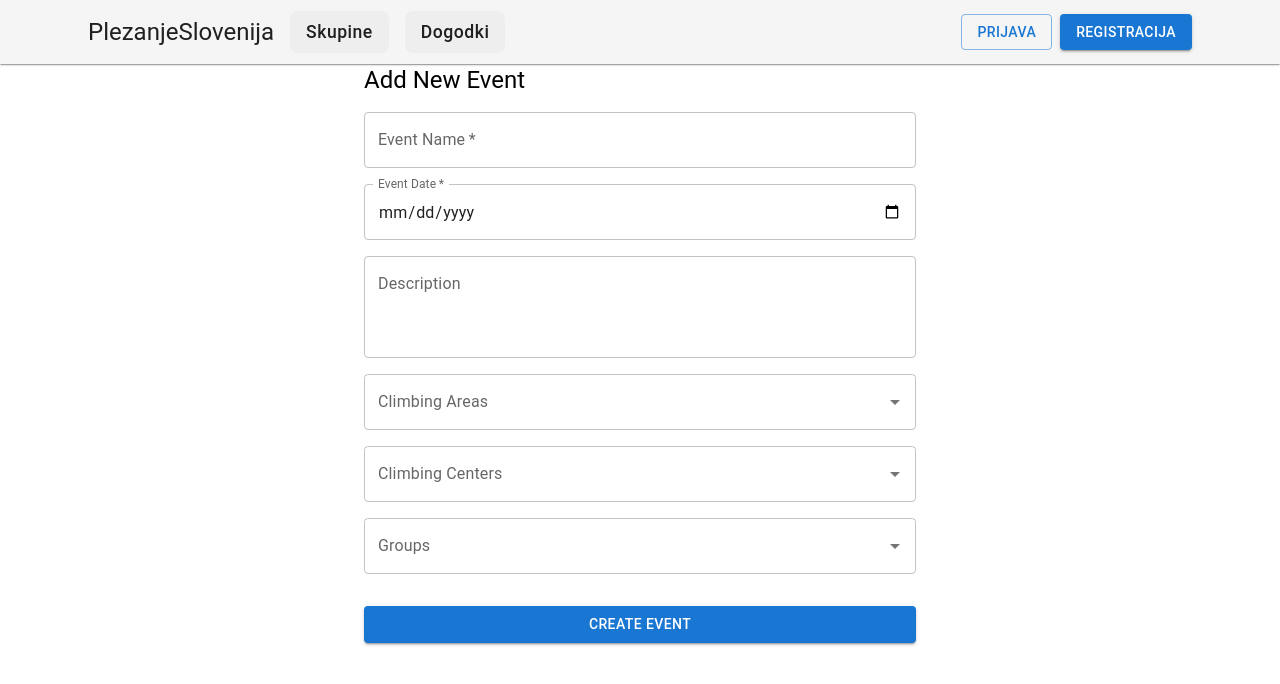
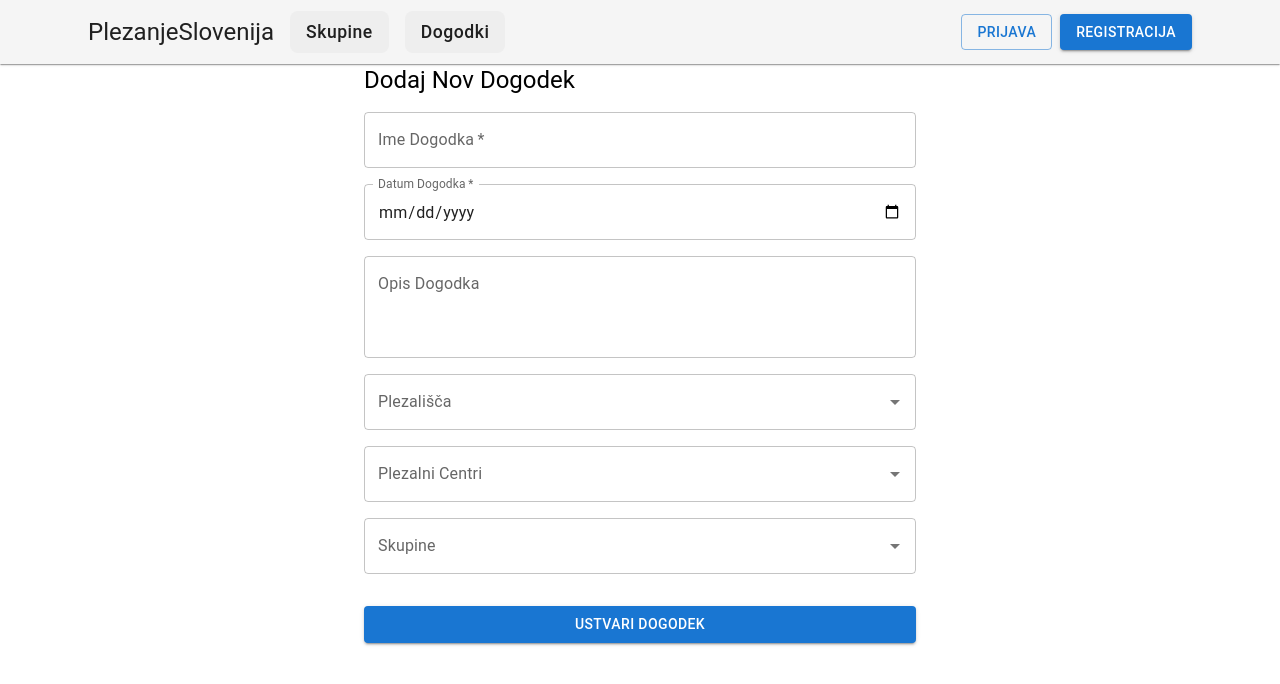
Before and after one commit to RockSolidProject/WebApp, a React (Vite) app in the folder frontend/: page /eventAdd in a window 1280 px wide. Shown: the top 684 px of the page. Built offline with nearby package versions, Linux system fonts and the light colour scheme; no server answers.

Commit message:
ROCK-190: translated to slovene

```diff
--- a/frontend/src/components/EventAddPage.jsx
+++ b/frontend/src/components/EventAddPage.jsx
@@ -132,7 +132,7 @@ function EventAddPage() {
     return (
         <Container maxWidth="sm">
             <Typography variant="h5" gutterBottom>
-                Add New Event
+                Dodaj Nov Dogodek
             </Typography>
             <Box
                 component="form"
@@ -141,7 +141,7 @@ function EventAddPage() {
             >
                 <TextField
                     name="name"
-                    label="Event Name"
+                    label="Ime Dogodka"
                     fullWidth
                     value={eventData.name}
                     onChange={(e) =>
@@ -151,7 +151,7 @@ function EventAddPage() {
                 />
                 <TextField
                     name="date"
-                    label="Event Date"
+                    label="Datum Dogodka"
                     type="date"
                     fullWidth
                     value={eventData.date}
@@ -164,7 +164,7 @@ function EventAddPage() {
                 <TextField
 
                     name="description"
-                    label="Description"
+                    label="Opis Dogodka"
                     multiline
                     minRows={3}
                     fullWidth
@@ -184,7 +184,7 @@ function EventAddPage() {
                     }
                     value={eventData.climbingSpots}
                     renderInput={(params) => (
-                        <TextField {...params} label="Climbing Areas" fullWidth/>
+                        <TextField {...params} label="Plezališča" fullWidth/>
                     )}
                     isOptionEqualToValue={(option, value) => option._id === value._id}
                 />
@@ -199,7 +199,7 @@ function EventAddPage() {
                     }
                     value={eventData.climbingCenters}
                     renderInput={(params) => (
-                        <TextField {...params} label="Climbing Centers" fullWidth/>
+                        <TextField {...params} label="Plezalni Centri" fullWidth/>
                     )}
                     isOptionEqualToValue={(option, value) => option._id === value._id}
                 />
@@ -214,14 +214,14 @@ function EventAddPage() {
                     }
                     value={eventData.groups}
                     renderInput={(params) => (
-                        <TextField {...params} label="Groups" fullWidth/>
+                        <TextField {...params} label="Skupine" fullWidth/>
                     )}
                     isOptionEqualToValue={(option, value) => option._id === value._id}
                 />
 
                 <Typography>{error}</Typography>
                 <Button type="submit" variant="contained" color="primary" onSubmit={handleSubmit}>
-                    Create Event
+                    Ustvari Dogodek
                 </Button>
             </Box>
         </Container>
--- a/frontend/src/components/EventDetailPage.jsx
+++ b/frontend/src/components/EventDetailPage.jsx
@@ -56,11 +56,11 @@ function EventDetailPage() {
                     {event.name}
                 </Typography>
                 <Typography color="text.secondary" gutterBottom>
-                    {new Date(event.date).toLocaleDateString(undefined, {
-                        weekday: "short",
-                        year: "numeric",
-                        month: "short",
-                        day: "numeric",
+                    {new Date(event.date).toLocaleDateString('sl-SI', {
+                        weekday: "short", // e.g., "pon." for "ponedeljek"
+                        year: "numeric",  // e.g., "2025"
+                        month: "short",   // e.g., "jun."
+                        day: "numeric"    // e.g., "2"
                     })}
                 </Typography>
 
@@ -70,21 +70,21 @@ function EventDetailPage() {
 
                 <Divider sx={{ my: 2 }} />
 
-                <Typography variant="h6">Climbing Areas</Typography>
+                <Typography variant="h6">Plezališča</Typography>
                 <Box mb={2}>
                     {event.climbingAreas?.map((area) => (
                         <Chip key={area._id} label={area.name} sx={{ m: 0.5 }} />
                     ))}
                 </Box>
 
-                <Typography variant="h6">Climbing Centers</Typography>
+                <Typography variant="h6">Plezalni centri</Typography>
                 <Box mb={2}>
                     {event.climbingCenters?.map((center) => (
                         <Chip key={center._id} label={center.name} sx={{ m: 0.5 }} />
                     ))}
                 </Box>
 
-                <Typography variant="h6">Groups</Typography>
+                <Typography variant="h6">Skupine</Typography>
                 <Box mb={2}>
                     {event.groups?.map((group) => (
                         <Chip key={group._id} label={group.name} sx={{ m: 0.5 }} />
--- a/frontend/src/components/EventsPage.jsx
+++ b/frontend/src/components/EventsPage.jsx
@@ -66,11 +66,11 @@ function EventsPage() {
                     color="primary"
                     sx={{mt: 3}}
                 >
-                    Add New Event
+                    Dodaj Nov Dogodek
                 </Button>
             </Box>
             <Typography variant="h4" gutterBottom>
-                Upcoming Events
+                Prihajajoči dogodki
             </Typography>
 
             {loading && <CircularProgress sx={{mt: 4}}/>}
@@ -100,15 +100,15 @@ function EventsPage() {
                             <CardContent>
                                 <Typography variant="h6">{event.name}</Typography>
                                 <Typography color="text.secondary">
-                                    {new Date(event.date).toLocaleDateString(undefined, {
-                                        weekday: 'short',
-                                        year: 'numeric',
-                                        month: 'short',
-                                        day: 'numeric',
+                                    {new Date(event.date).toLocaleDateString('sl-SI', {
+                                        weekday: "short", // e.g., "pon." for "ponedeljek"
+                                        year: "numeric",  // e.g., "2025"
+                                        month: "short",   // e.g., "jun."
+                                        day: "numeric"    // e.g., "2"
                                     })}
                                 </Typography>
                                 <Typography variant="body2" mt={1}>
-                                    {event.description || "No description provided."}
+                                    {event.description || "Brez opisa."}
                                 </Typography>
                             </CardContent>
                         </Card>
--- a/frontend/src/components/Group.jsx
+++ b/frontend/src/components/Group.jsx
@@ -31,7 +31,7 @@ function Group({ group }) {
                         {group.name}
                     </Typography>
                     <Typography variant="subtitle1" color="text.secondary">
-                        {group.isPrivate ? 'Private group 🔒' : 'Public group 🔓'}
+                        {group.isPrivate ? 'Zasebna Skupina 🔒' : 'Javna Skupina 🔓'}
                     </Typography>
                     {group.description && (
                         <Typography variant="body2" mt={1}>
--- a/frontend/src/components/GroupAddMember.jsx
+++ b/frontend/src/components/GroupAddMember.jsx
@@ -34,13 +34,13 @@ function GroupAddMember({ onUserSelect }) {
     return (
         <Box mt={2}>
             <Typography variant="subtitle1" gutterBottom>
-                Add a Member:
+                Dodaj člana:
             </Typography>
             <AsyncSelect
                 cacheOptions
                 loadOptions={loadOptions}
                 onChange={onUserSelect}
-                placeholder="Search for a user..."
+                placeholder="Poišči uporabnika..."
                 formatOptionLabel={formatOptionLabel}
                 styles={{
                     menu: base => ({ ...base, zIndex: 9999 }),
--- a/frontend/src/components/GroupCreatePage.jsx
+++ b/frontend/src/components/GroupCreatePage.jsx
@@ -51,11 +51,11 @@ function GroupCreatePage() {
 
     return (
         <Container maxWidth="sm" sx={{ mt: 6 }}>
-            <Typography variant="h4" gutterBottom>Create a New Group</Typography>
+            <Typography variant="h4" gutterBottom>Ustvari Novo Skupino</Typography>
 
             <Box component="form" onSubmit={handleSubmit} sx={{ display: 'flex', flexDirection: 'column', gap: 2 }}>
                 <TextField
-                    label="Group Name"
+                    label="Ime skupine"
                     value={name}
                     required
                     onChange={(e) => setName(e.target.value)}
@@ -69,11 +69,11 @@ function GroupCreatePage() {
                             onChange={(e) => setIsPrivate(e.target.checked)}
                         />
                     }
-                    label="Private Group"
+                    label="Zasebna skupina"
                 />
 
                 <TextField
-                    label="Description"
+                    label="Opis"
                     value={description}
                     onChange={(e) => setDescription(e.target.value)}
                     multiline
@@ -82,7 +82,7 @@ function GroupCreatePage() {
                 />
 
                 <Button type="submit" variant="contained">
-                    Create Group
+                    Ustvari Skupino
                 </Button>
 
                 {error && <Alert severity="error">{error}</Alert>}
--- a/frontend/src/components/GroupsPage.jsx
+++ b/frontend/src/components/GroupsPage.jsx
@@ -30,7 +30,7 @@ const GroupsPage = () => {
                     component={Link}
                     to="/createGroup"
                 >
-                    Create a Group
+                    Ustvari skupino
                 </Button>
             </Box>
 
```
Also changed, not shown: frontend/src/components/GroupDetailPage.jsx (+5 -5 lines), frontend/src/components/GroupsFromUser.jsx (+6 -6 lines), frontend/src/components/ProfilePage.jsx (+7 -7 lines).
